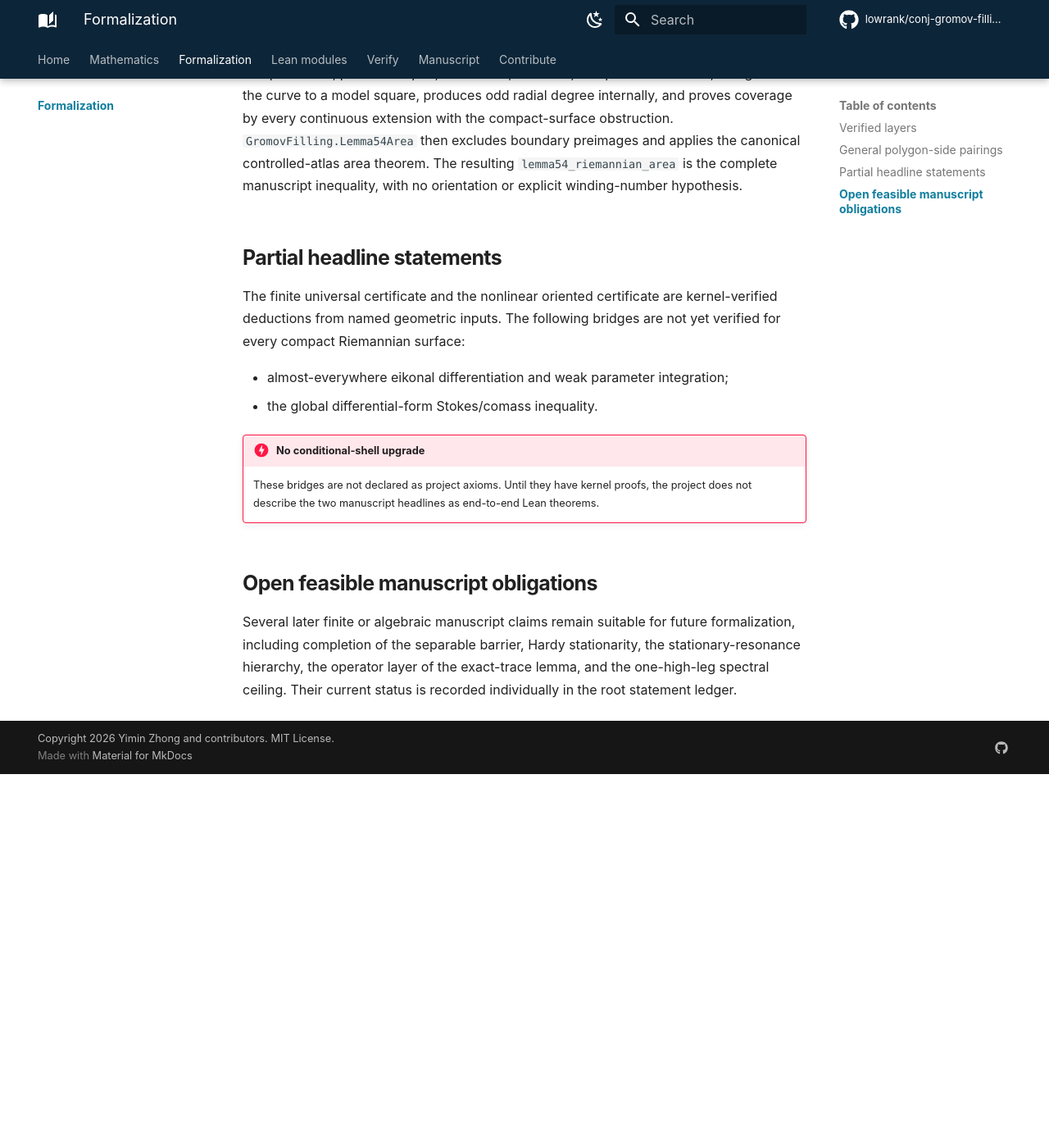
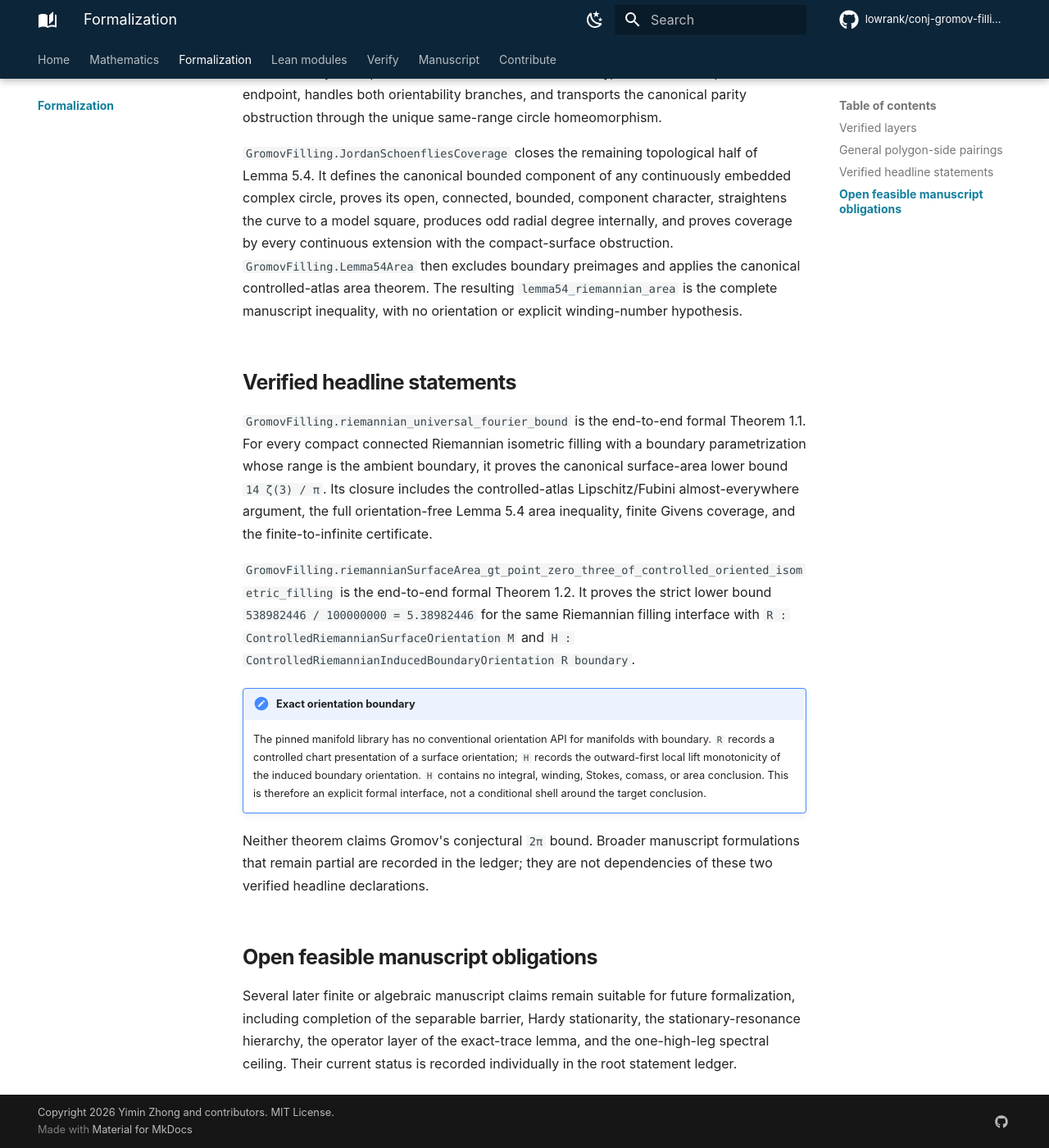
Before and after one commit to lowrank/gromov-filling-lower-bound, an MkDocs documentation site: the page built from docs/formalization.md, in a window 1280 px wide and 1400 px high, scrolled down 4036 px. Shown: the whole window at 82% size. Built offline with MkDocs 1.6.1 and Material for MkDocs 9.7.7, drawn with Linux system fonts in a browser that asks for light colours; comment, search, counter and statistics services are not loaded; before the commit the page ends 4980 px from its top, so only the background shows below that; some of the changed text lies outside the part shown.

Commit message:
docs: record verified headline theorem closures

```diff
--- a/docs/formalization.md
+++ b/docs/formalization.md
@@ -1,7 +1,7 @@
 # Formalization boundary
 
-The repository separates kernel-verified mathematics from manuscript claims
-that still depend on unavailable foundations. The complete 27-item
+The repository separates kernel-verified mathematics from broader manuscript
+claims that remain outside the exact headline closures. The complete 27-item
 manuscript ledger is maintained in
 [`FORMALIZATION.md`](https://github.com/lowrank/conj-gromov-filling/blob/main/FORMALIZATION.md).
 
@@ -16,6 +16,8 @@ manuscript ledger is maintained in
 | Compact-surface topology | Radó finite boundary-regular triangulation and faithful polygonal classification for half-space-modeled compact connected surfaces |
 | Planar and Riemannian analysis | Lipschitz area inequality, intrinsic two-Jacobian and chain rule, controlled interior charts, disjoint countable-atlas coverage, chart-independence, canonical Riemannian surface area, exact planar determinant identity, half-energy and integrated Jacobian budgets |
 | Riemannian profile derivatives | sharp intrinsic `‖D f‖ ≤ K` at interior differentiability points for globally `K`-Lipschitz real functions, including boundary distance, odd profile, and antipodal slack |
+| Headline Theorem 1.1 | `riemannian_universal_fourier_bound`: the `14 ζ(3) / π` lower bound for every compact connected Riemannian isometric filling at the stated boundary interface |
+| Headline Theorem 1.2 | `riemannianSurfaceArea_gt_point_zero_three_of_controlled_oriented_isometric_filling`: the strict `5.38982446` lower bound at an explicit `R`/`H` controlled-orientation interface |
 | Certificate logic | finite-to-infinite universal deduction, defect propagation, scalar optimization |
 | Rigorous numerics | rational bounds for `π`, `ζ(3)`, and the displayed constants |
 | Logarithmic sine kernel | squared-sine gap, positive sine quotient, strict off-diagonal positivity, symmetry |
@@ -146,19 +148,33 @@ boundary preimages and applies the canonical controlled-atlas area theorem.
 The resulting `lemma54_riemannian_area` is the complete manuscript inequality,
 with no orientation or explicit winding-number hypothesis.
 
-## Partial headline statements
+## Verified headline statements
 
-The finite universal certificate and the nonlinear oriented certificate are
-kernel-verified deductions from named geometric inputs. The following bridges
-are not yet verified for every compact Riemannian surface:
+`GromovFilling.riemannian_universal_fourier_bound` is the end-to-end formal
+Theorem 1.1. For every compact connected Riemannian isometric filling with a
+boundary parametrization whose range is the ambient boundary, it proves the
+canonical surface-area lower bound `14 ζ(3) / π`. Its closure includes the
+controlled-atlas Lipschitz/Fubini almost-everywhere argument, the full
+orientation-free Lemma 5.4 area inequality, finite Givens coverage, and the
+finite-to-infinite certificate.
 
-- almost-everywhere eikonal differentiation and weak parameter integration;
-- the global differential-form Stokes/comass inequality.
+`GromovFilling.riemannianSurfaceArea_gt_point_zero_three_of_controlled_oriented_isometric_filling`
+is the end-to-end formal Theorem 1.2. It proves the strict lower bound
+`538982446 / 100000000 = 5.38982446` for the same Riemannian filling interface
+with `R : ControlledRiemannianSurfaceOrientation M` and
+`H : ControlledRiemannianInducedBoundaryOrientation R boundary`.
 
-!!! danger "No conditional-shell upgrade"
-    These bridges are not declared as project axioms. Until they have kernel
-    proofs, the project does not describe the two manuscript headlines as
-    end-to-end Lean theorems.
+!!! note "Exact orientation boundary"
+    The pinned manifold library has no conventional orientation API for
+    manifolds with boundary. `R` records a controlled chart presentation of a
+    surface orientation; `H` records the outward-first local lift monotonicity
+    of the induced boundary orientation. `H` contains no integral, winding,
+    Stokes, comass, or area conclusion. This is therefore an explicit formal
+    interface, not a conditional shell around the target conclusion.
+
+Neither theorem claims Gromov's conjectural `2π` bound. Broader manuscript
+formulations that remain partial are recorded in the ledger; they are not
+dependencies of these two verified headline declarations.
 
 ## Open feasible manuscript obligations
 
```
Also changed, not shown: FORMALIZATION.md (+46 -36 lines), README.md (+35 -25 lines), docs/manuscript.md (+11 -5 lines).
